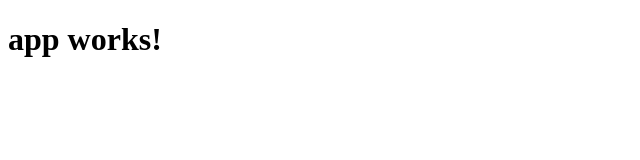
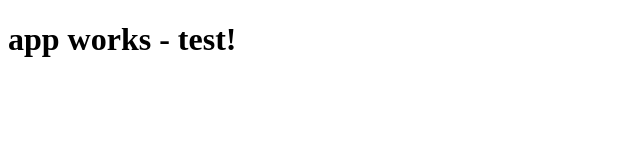
Before and after one commit to wgimson/Stockify, an Angular app: page / in a window 1280 px wide. Shown: the top 160 px of the page, without its empty margins (0-640 px from the left). Built offline with nearby package versions, Linux system fonts and the light colour scheme.

Commit message:
Test for Git/Slack Integration - BG

```diff
--- a/src/app/app.component.ts
+++ b/src/app/app.component.ts
@@ -6,5 +6,5 @@ import { Component } from '@angular/core';
   styleUrls: ['./app.component.css']
 })
 export class AppComponent {
-  title = 'app works!';
+  title = 'app works - test!';
 }
```
